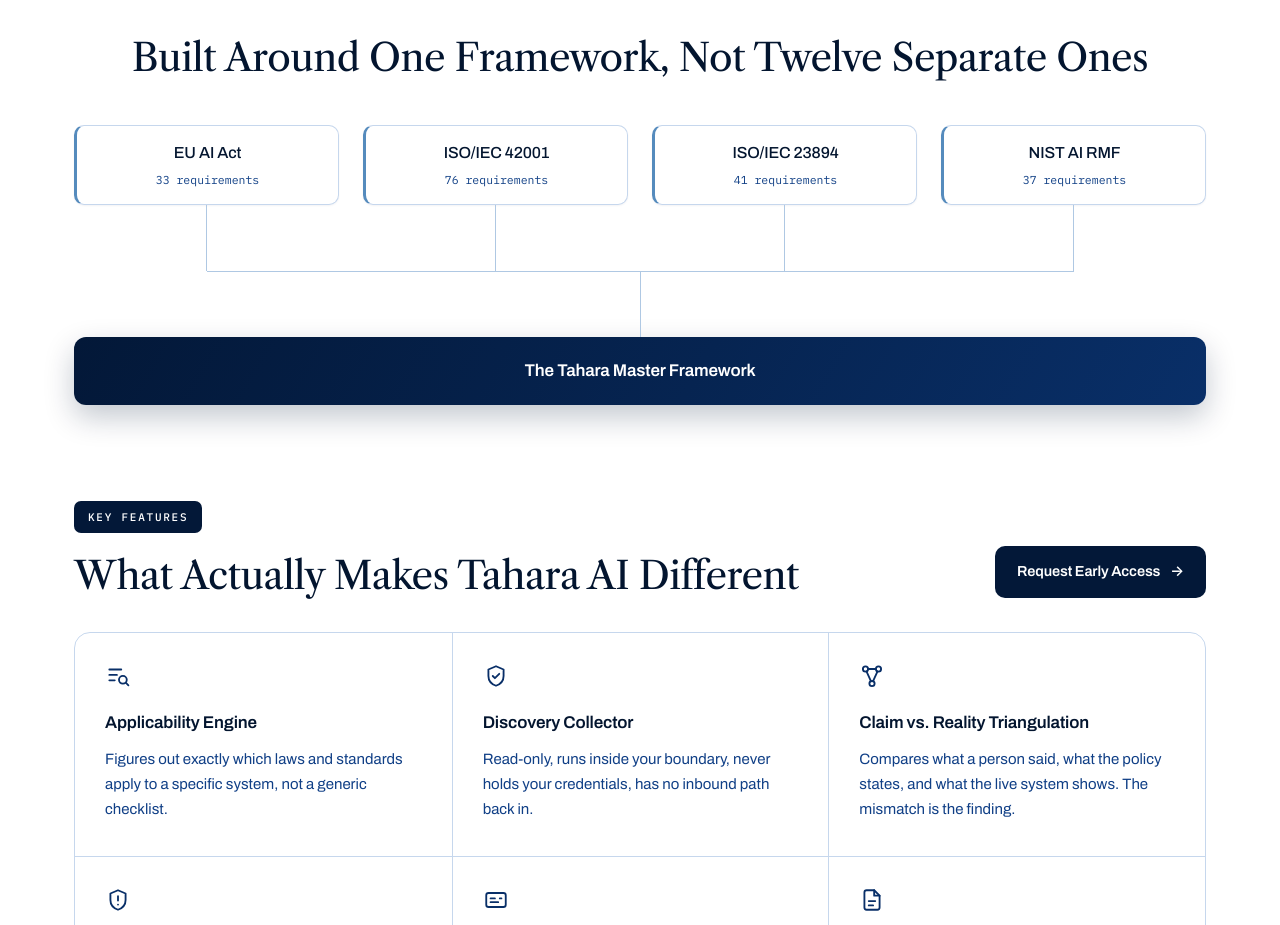
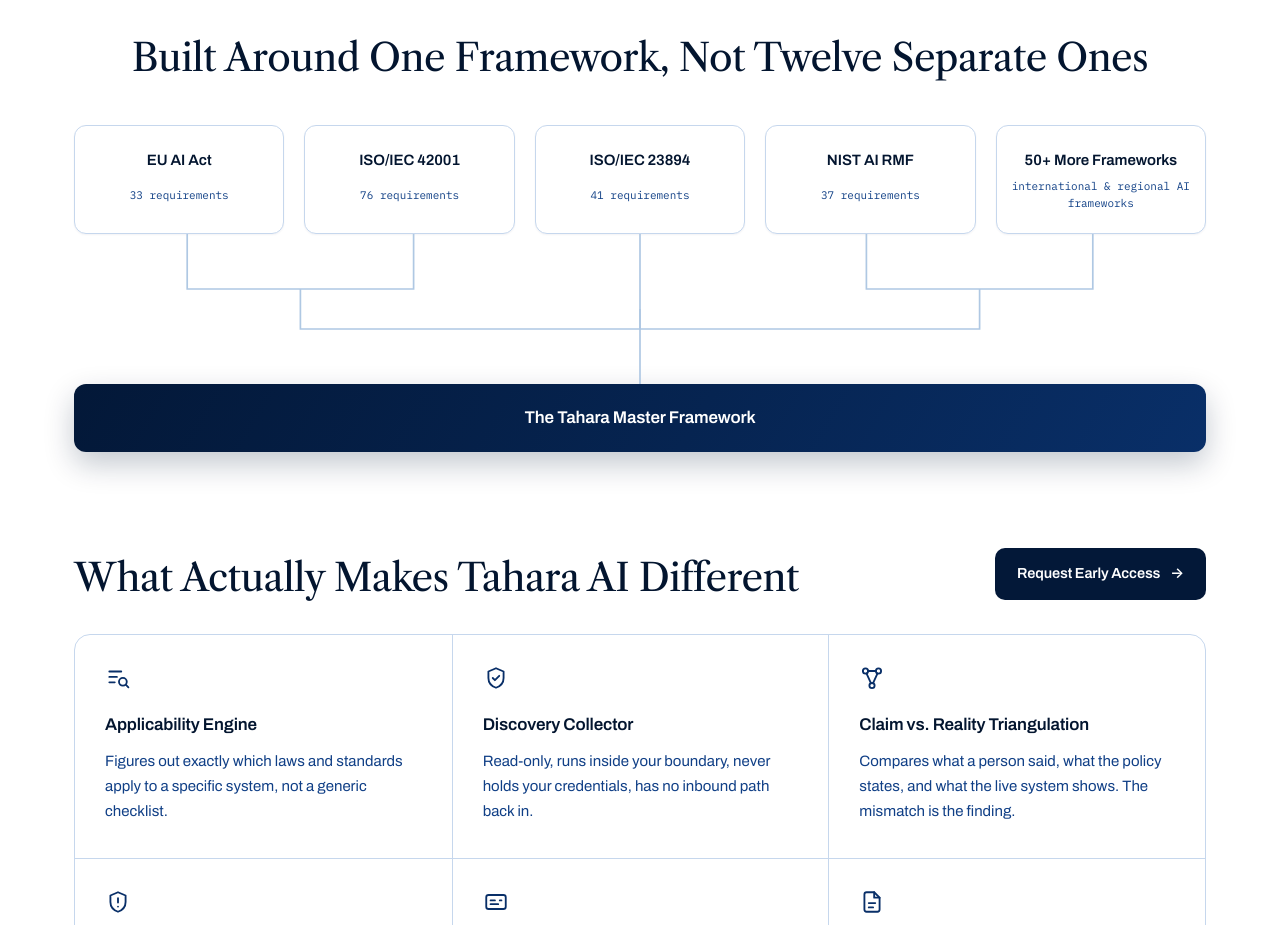
Before and after one commit to Afrozkhattak01/tahara-final, a Next.js app: page /about in a window 1280 px wide. Shown: the part 3280-4205 px from the top of the page. Built offline with nearby package versions, Linux system fonts and the light colour scheme.

Commit message:
about section changed

```diff
--- a/app/(marketing)/about/page.tsx
+++ b/app/(marketing)/about/page.tsx
@@ -77,6 +77,7 @@
   fw_t:    { en: 'Built Around One Framework, Not Twelve Separate Ones',
              ar: 'مبنيّ حول إطار واحد، لا اثني عشر إطارًا منفصلًا' },
   fw_req:  { en: 'requirements', ar: 'متطلبًا' },
+  fw_more: { en: 'international & regional AI frameworks', ar: 'أطر ذكاء اصطناعي دولية وإقليمية' },
   fw_m:    { en: 'The Tahara Master Framework', ar: 'إطار Tahara الرئيسي' },
 
   /* key features */
@@ -167,12 +168,15 @@
    dashboard's data or layout changes. `flip` puts the image first. */
 /* Fixed here rather than read from the dashboard. The counts agree with the
    `conf` table in tahara-engine.js — 33 + 76 + 41 + 37 = 187, the figure the
-   master bar quotes — so if that table changes, change these too. */
+   master bar quotes — so if that table changes, change these too. The 5th
+   entry is a summary tile rather than a counted framework, so it carries
+   `more: true` instead of a `c` count and renders the fw_more copy line. */
 const FW = [
   { n: 'EU AI Act', c: 33 },
   { n: 'ISO/IEC 42001', c: 76 },
   { n: 'ISO/IEC 23894', c: 41 },
   { n: 'NIST AI RMF', c: 37 },
+  { n: '50+ More Frameworks', more: true },
 ] as const;
 
 /* Icons are drawn here in the same 24-box stroke style as the rest of the
@@ -355,46 +359,29 @@
           .ab-row.is-flip .ab-row-img{order:2}
         }
 
-        /* crosswalk */
+        /* crosswalk — 5-box grid with an SVG merging manifold: box1+2 and
+           box4+5 merge inward, box3 drops straight, all three converge into
+           one stem down to the master bar. Draws with stroke-dashoffset in
+           three staggered waves, using the same #fwLink id and the same
+           IntersectionObserver-driven .in class as before. */
         .ab-fw{padding:96px 0 0;text-align:center}
         .ab-fw h2{font-size:clamp(25px,3vw,40px);line-height:1.18;letter-spacing:-.015em;
           color:var(--ink)}
-        .ab-fw-tops{margin-top:44px;display:grid;grid-template-columns:repeat(4,1fr);gap:24px}
-        .ab-fw-box{background:#fff;border:1px solid var(--line);border-inline-start:3px solid var(--g400);
-          border-radius:10px;padding:14px 10px;display:grid;gap:5px;box-shadow:var(--sh-s)}
-        .ab-fw-box b{font-weight:500;font-size:16px;color:var(--ink);letter-spacing:-.01em}
-        .ab-fw-box span{font-family:var(--font-mono);font-size:11.5px;color:var(--g600)}
+        .ab-fw-tops{margin-top:44px;display:grid;grid-template-columns:repeat(5,1fr);gap:20px}
+        .ab-fw-box{background:#fff;border:1px solid var(--line);border-radius:12px;
+          padding:22px 14px;display:grid;gap:6px;box-shadow:var(--sh-s)}
+        .ab-fw-box b{font-weight:600;font-size:15px;color:var(--ink);letter-spacing:-.005em}
+        .ab-fw-box span{font-family:var(--font-mono);font-size:11px;color:var(--g600);line-height:1.5}
 
-        /* connector band — same 4 columns, so each drop sits under its box */
-        .ab-fw-link{position:relative;height:132px;display:grid;
-          grid-template-columns:repeat(4,1fr);gap:24px}
-        /* The lines draw themselves: each is scaled from nothing along its own
-           axis, in the order the eye would follow — the four drops fall, the
-           rail opens outward from the centre, the node lands, the stem runs
-           down to the master bar. */
-        .ab-fw-drop{align-self:start;justify-self:center;width:1px;height:66px;
-          background:var(--line-2);
-          transform:scaleY(0);transform-origin:top;
-          transition:transform .52s var(--e-out) calc(var(--i,0) * .09s)}
-        .ab-fw-link.in .ab-fw-drop{transform:scaleY(1)}
-        /* the rail spans centre-of-first to centre-of-last: with 4 columns and
-           a 24px gap each column is (100% - 72px)/4, so half of that is the
-           inset on each side */
-        .ab-fw-rail{position:absolute;top:66px;height:1px;background:var(--line-2);
-          left:calc((100% - 72px)/8);right:calc((100% - 72px)/8);
-          transform:scaleX(0);transform-origin:center;
-          transition:transform .72s var(--e-out) .4s}
-        .ab-fw-link.in .ab-fw-rail{transform:scaleX(1)}
-        .ab-fw-stem{position:absolute;top:66px;left:50%;width:1px;height:66px;
-          background:var(--line-2);
-          transform:scaleY(0);transform-origin:top;
-          transition:transform .5s var(--e-out) 1.18s}
-        .ab-fw-link.in .ab-fw-stem{transform:scaleY(1)}
+        .ab-fw-link{position:relative;height:150px}
+        .ab-fw-svg{width:100%;height:100%;overflow:visible}
+        .ab-fw-seg{fill:none;stroke:var(--line-2);stroke-width:1.5;
+          stroke-dasharray:400;stroke-dashoffset:400;
+          transition:stroke-dashoffset .55s var(--e-out) calc(var(--i,0) * .22s)}
+        .ab-fw-link.in .ab-fw-seg{stroke-dashoffset:0}
 
-        /* nothing moves, everything is simply already drawn */
         @media(prefers-reduced-motion:reduce){
-          .ab-fw-drop,.ab-fw-rail,.ab-fw-stem{transition:none;opacity:1;
-            transform:none}
+          .ab-fw-seg{transition:none;stroke-dashoffset:0}
         }
 
         .ab-fw-master{border-radius:12px;padding:20px 22px;display:grid;
@@ -404,22 +391,17 @@
 
         @media(max-width:820px){
           .ab-fw{padding:64px 0 0}
-          .ab-fw-card{padding:26px 20px 24px}
-          /* two columns, and the rail no longer describes the layout */
           .ab-fw-tops{grid-template-columns:repeat(2,1fr);gap:14px}
-          .ab-fw-link{height:44px;display:block}
-          .ab-fw-drop,.ab-fw-rail{display:none}
-          .ab-fw-stem{top:0;height:44px}
+          .ab-fw-link{height:44px}
+          .ab-fw-svg{display:none}
         }
 
-        /* key features */
+        /* key features — no badge above the heading, matches the shipped
+           design; heading sits flush at the top of the header row */
         .ab-kf{padding:96px 0 0}
         .ab-kf-head{display:flex;align-items:flex-end;justify-content:space-between;
           gap:28px;flex-wrap:wrap}
-        .ab-kf-badge{display:inline-block;background:var(--g900);color:#fff;border-radius:7px;
-          padding:7px 14px;font-family:var(--font-mono);font-size:11px;font-weight:500;
-          letter-spacing:.16em;text-transform:uppercase}
-        .ab-kf-head h2{margin-top:20px;font-size:clamp(25px,3vw,40px);line-height:1.18;
+        .ab-kf-head h2{margin-top:0;font-size:clamp(25px,3vw,40px);line-height:1.18;
           letter-spacing:-.015em;color:var(--ink)}
         .ab-kf-cta{display:inline-flex;align-items:center;gap:10px;flex:none;cursor:pointer;
           background:var(--g900);color:#fff;border:none;border-radius:10px;padding:14px 22px;
@@ -686,25 +668,44 @@
           <div className="wrap">
             <h2>{tr('fw_t', lang)}</h2>
 
-            {/* The connectors are laid out with the same 4-column grid as the
-                boxes, so every drop line stays under its own box at any width
-                instead of being positioned by hand. The lines draw themselves
-                in once the band scrolls into view — see the observer below. */}
+            {/* Five boxes now instead of four — the last one is a summary
+                tile ("50+ More Frameworks") rather than a counted framework,
+                so it renders the fw_more copy line instead of a count. */}
             <div className="ab-fw-tops">
               {FW.map((f) => (
                 <div className="ab-fw-box" key={f.n}>
                   <b>{f.n}</b>
-                  <span>{f.c} {tr('fw_req', lang)}</span>
+                  {'more' in f
+                    ? <span>{tr('fw_more', lang)}</span>
+                    : <span>{f.c} {tr('fw_req', lang)}</span>}
                 </div>
               ))}
             </div>
 
+            {/* Connector is a single SVG that draws itself in three staggered
+                waves once the section scrolls into view: (1) each box drops
+                down, (2) box1+2 and box4+5 merge inward while box3 drops
+                straight, (3) all three converge and stem down into the
+                master bar. Same #fwLink id, so the existing
+                IntersectionObserver above still triggers the .in class. */}
             <div className="ab-fw-link" id="fwLink" aria-hidden="true">
-              {FW.map((f, i) => (
-                <span className="ab-fw-drop" key={f.n} style={{ ['--i' as string]: i }} />
-              ))}
-              <span className="ab-fw-rail" />
-              <span className="ab-fw-stem" />
+              <svg viewBox="0 0 1000 150" preserveAspectRatio="none" className="ab-fw-svg">
+                <path className="ab-fw-seg" style={{ ['--i' as string]: 0 }} d="M100,0 L100,40" />
+                <path className="ab-fw-seg" style={{ ['--i' as string]: 0 }} d="M300,0 L300,40" />
+                <path className="ab-fw-seg" style={{ ['--i' as string]: 0 }} d="M500,0 L500,40" />
+                <path className="ab-fw-seg" style={{ ['--i' as string]: 0 }} d="M700,0 L700,40" />
+                <path className="ab-fw-seg" style={{ ['--i' as string]: 0 }} d="M900,0 L900,40" />
+
+                <path className="ab-fw-seg" style={{ ['--i' as string]: 1 }} d="M100,40 L100,55 L300,55 L300,40" />
+                <path className="ab-fw-seg" style={{ ['--i' as string]: 1 }} d="M700,40 L700,55 L900,55 L900,40" />
+                <path className="ab-fw-seg" style={{ ['--i' as string]: 1 }} d="M200,55 L200,75" />
+                <path className="ab-fw-seg" style={{ ['--i' as string]: 1 }} d="M800,55 L800,75" />
+                <path className="ab-fw-seg" style={{ ['--i' as string]: 1 }} d="M500,40 L500,75" />
+
+                <path className="ab-fw-seg" style={{ ['--i' as string]: 2 }} d="M200,75 L200,95 L500,95 L500,75" />
+                <path className="ab-fw-seg" style={{ ['--i' as string]: 2 }} d="M800,75 L800,95 L500,95 L500,75" />
+                <path className="ab-fw-seg" style={{ ['--i' as string]: 3 }} d="M500,95 L500,150" />
+              </svg>
             </div>
 
             <div className="ab-fw-master">
@@ -718,7 +719,6 @@
           <div className="wrap">
             <div className="ab-kf-head">
               <div>
-                <span className="ab-kf-badge">{tr('kf_k', lang)}</span>
                 <h2>{tr('kf_t', lang)}</h2>
               </div>
               {/* Inert for now — no destination decided. It looks like a
```
